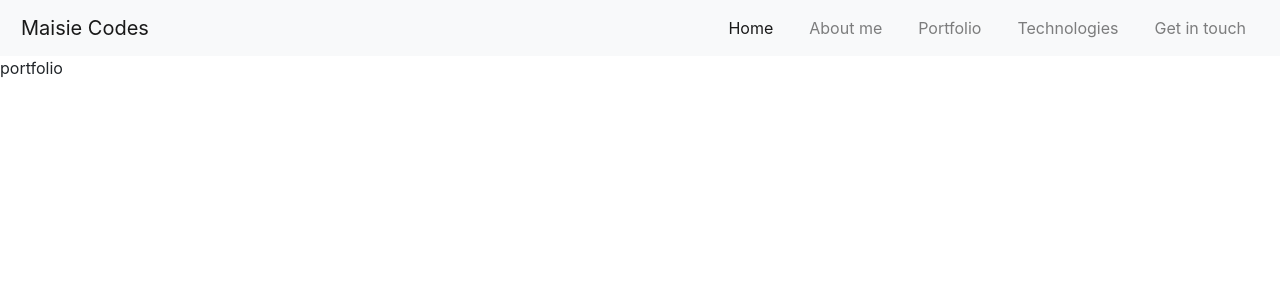
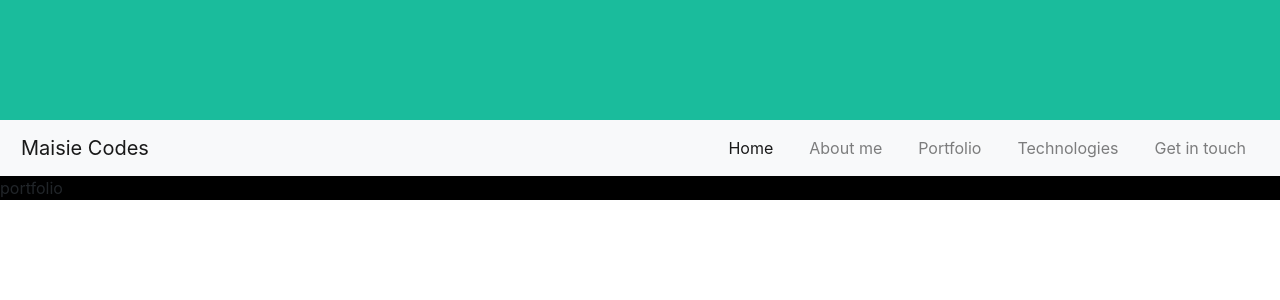
Before and after one commit to maisieo/portfolio, a React (Create React App) app in the folder portfolio/: page /portfolio in a window 1280 px wide. Shown: the top 300 px of the page. Built offline with nearby package versions, Linux system fonts and the light colour scheme; the HTML template or start-up script is replaced by a standard one.

Commit message:
header added

```diff
--- a/portfolio/src/App.css
+++ b/portfolio/src/App.css
@@ -36,3 +36,16 @@
     transform: rotate(360deg);
   }
 }
+
+.header {
+  padding: 60px;
+  text-align: center;
+  background: #1abc9c;
+  color: white;
+  font-size: 30px;
+}
+
+.portfolio {
+  background-color: black;
+
+}
--- a/portfolio/src/App.js
+++ b/portfolio/src/App.js
@@ -2,9 +2,11 @@ import './App.css';
 import "bootstrap/dist/css/bootstrap.min.css";
 import Navbar from "./components/Navbar";
 import Routes from "./components/Routes";
+import Header from "./components/Header";
 function App() {
   return (
     <div>
+    <Header/>
     <Navbar />
     <Routes />
     </div>
--- /dev/null
+++ b/portfolio/src/components/Header.js
@@ -0,0 +1,10 @@
+import React from "react";
+import HeaderImg from "./header.jpg";
+
+export default function Header() {
+  return (
+    <div>
+      <div class="header"></div>
+    </div>
+  );
+}
--- a/portfolio/src/components/HeroSection.js
+++ b/portfolio/src/components/HeroSection.js
@@ -6,7 +6,7 @@ import Button from "react-bootstrap";
 function HeroSection() {
   return (
     <div className="hero-container">
-      <h1>MAISIE CODES</h1>
+      <h1>Welcome!</h1>
       {/* <div className="hero-btns">
         <a href="/portfolio" type="button" class="btn btn-secondary btn-sm">
           See my projects
--- a/portfolio/src/components/Portfolio.js
+++ b/portfolio/src/components/Portfolio.js
@@ -2,7 +2,7 @@ import React from 'react'
 
 export default function Portfolio() {
     return (
-        <div>
+        <div className="portfolio">
             portfolio
         </div>
     )
```
Also changed, not shown: portfolio/src/components/header.jpg (added).
